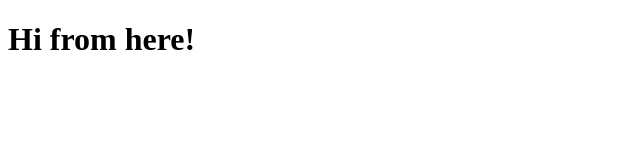
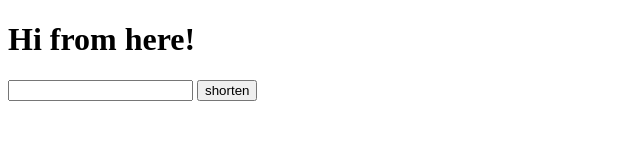
Before and after one commit to svirmi/url-shortener, a plain HTML site: page public/index.html in a window 1280 px wide. Shown: the whole page, without its empty margins (0-640 px from the left). Drawn offline with Linux system fonts and the light colour scheme.

Commit message:
FrontEnd

```diff
--- a/public/index.html
+++ b/public/index.html
@@ -8,5 +8,34 @@
 </head>
 <body>
     <h1>Hi from here!</h1>
+    <input type="text" id="url">
+    <button onclick="shorten()">shorten</button>
+    <a id="shorten"></a>
+
+<script>
+    let URL, shortenedText;
+
+    window.onload = () => {
+        URL = document.getElementById('URL');
+        shortenedText = document.getElementById('shorten');
+    }
+
+    async function shorten() {
+        const response = await fetch('/api/v1', {
+            method: "POST",
+            headers: {
+                'content-type': 'application/json'
+            },
+            body: JSON.stringify({
+                URL:URL
+            })
+        })
+
+        const shortened = location.host + "/@" + await response.text()
+
+        shortenedText.href = shortened;
+        shortenedText.innerText = shortened;
+    }
+</script>
 </body>
 </html>
```
